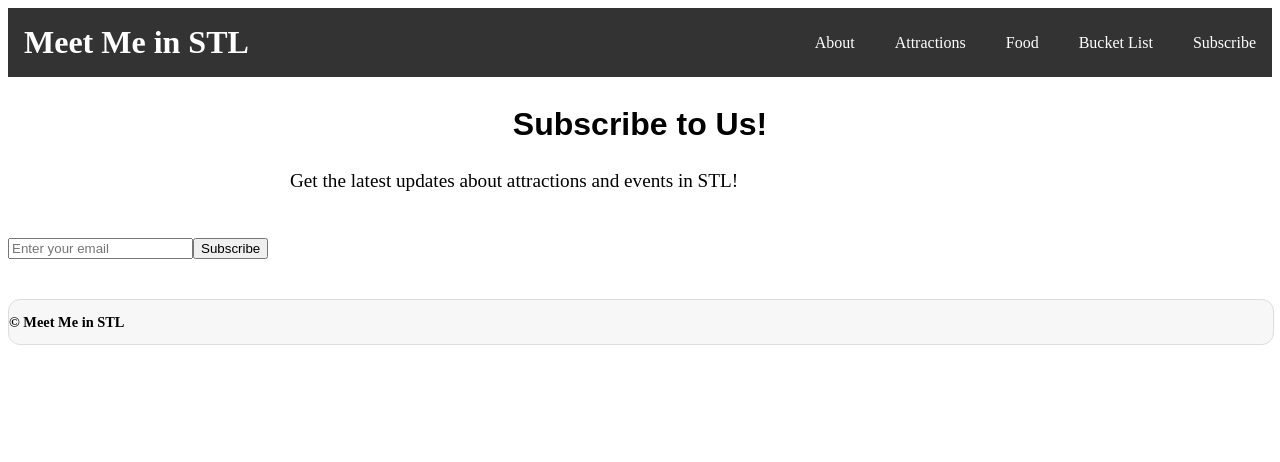
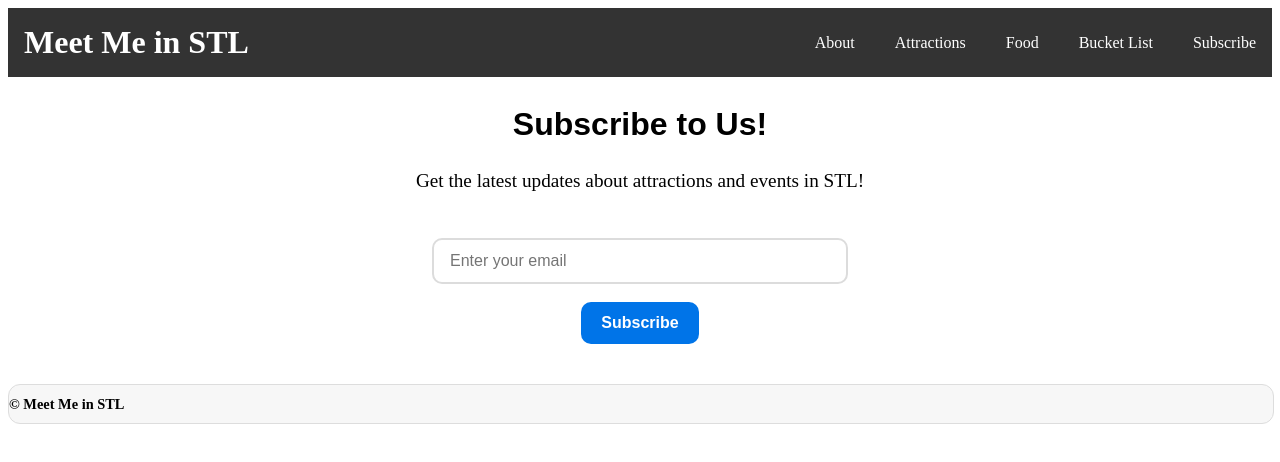
Before and after one commit to awigand8/unit-1-final-project-aidan-w, a React (Vite) app in the folder unit1-final-project/: page /subscribe in a window 1280 px wide. Shown: the top 462 px of the page. Built offline with nearby package versions, Linux system fonts and the light colour scheme.

Commit message:
added css for subscription page

```diff
--- a/unit1-final-project/src/App.css
+++ b/unit1-final-project/src/App.css
@@ -190,3 +190,32 @@ ol {
 .delete-button:active {
   transform: scale(0.95);
 }
+
+.subscribe form {
+  display: flex;
+  flex-direction: column;
+  align-items: center;
+  gap: 18px;
+}
+
+.subscribe input[type="email"] {
+  width: 100%;
+  max-width: 380px;
+  padding: 12px 16px;
+  border: 2px solid #dcdcdc;
+  border-radius: 10px;
+  font-size: 1rem;
+  transition: all 0.2s ease;
+}
+
+.subscribe-button {
+  background-color: #0074e8;
+  color: white;
+  padding: 12px 20px;
+  font-size: 1rem;
+  font-weight: 600;
+  border: none;
+  border-radius: 10px;
+  cursor: pointer;
+  transition: all 0.2s ease;
+}
--- a/unit1-final-project/src/components/Copyright.jsx
+++ b/unit1-final-project/src/components/Copyright.jsx
@@ -2,9 +2,9 @@ function Copyright() {
 
   return (
     <footer style={styles.footer}>
-      <p style={styles.text}>
+      <p1 style={styles.text}>
         © Meet Me in STL
-      </p>
+      </p1>
     </footer>
   );
 }
--- a/unit1-final-project/src/components/Subscribe.jsx
+++ b/unit1-final-project/src/components/Subscribe.jsx
@@ -2,7 +2,7 @@ import Copyright from './Copyright';
 import Button from './Button';
 
 function Subscribe() {
-    return(
+    return (
         <div className="subscribe">
             <h1>Subscribe to Us!</h1>
             <p>Get the latest updates about attractions and events in STL!</p>
--- a/unit1-final-project/src/index.css
+++ b/unit1-final-project/src/index.css
@@ -10,6 +10,7 @@ p {
   line-height: 1.7;
   max-width: 700px;
   margin: 20px auto 40px;
+  text-align: center;
 }
 
 footer {
```
